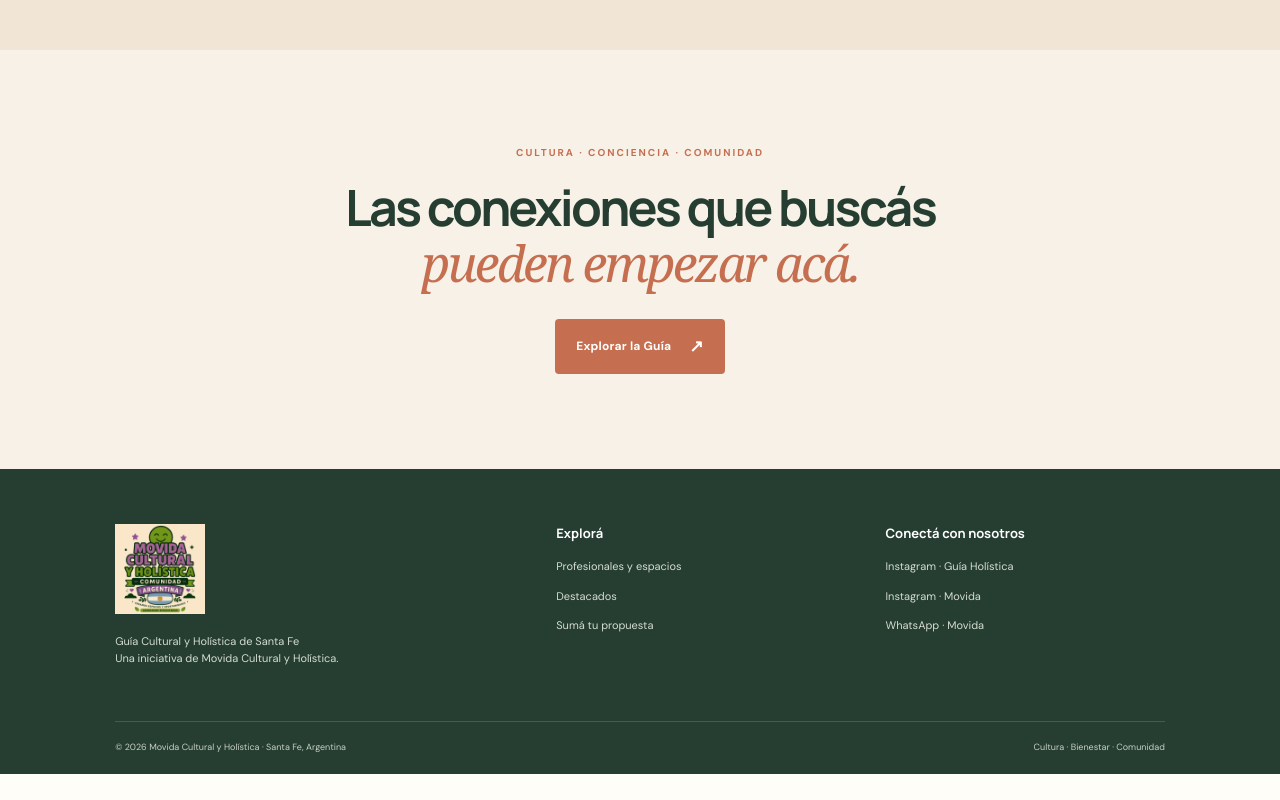
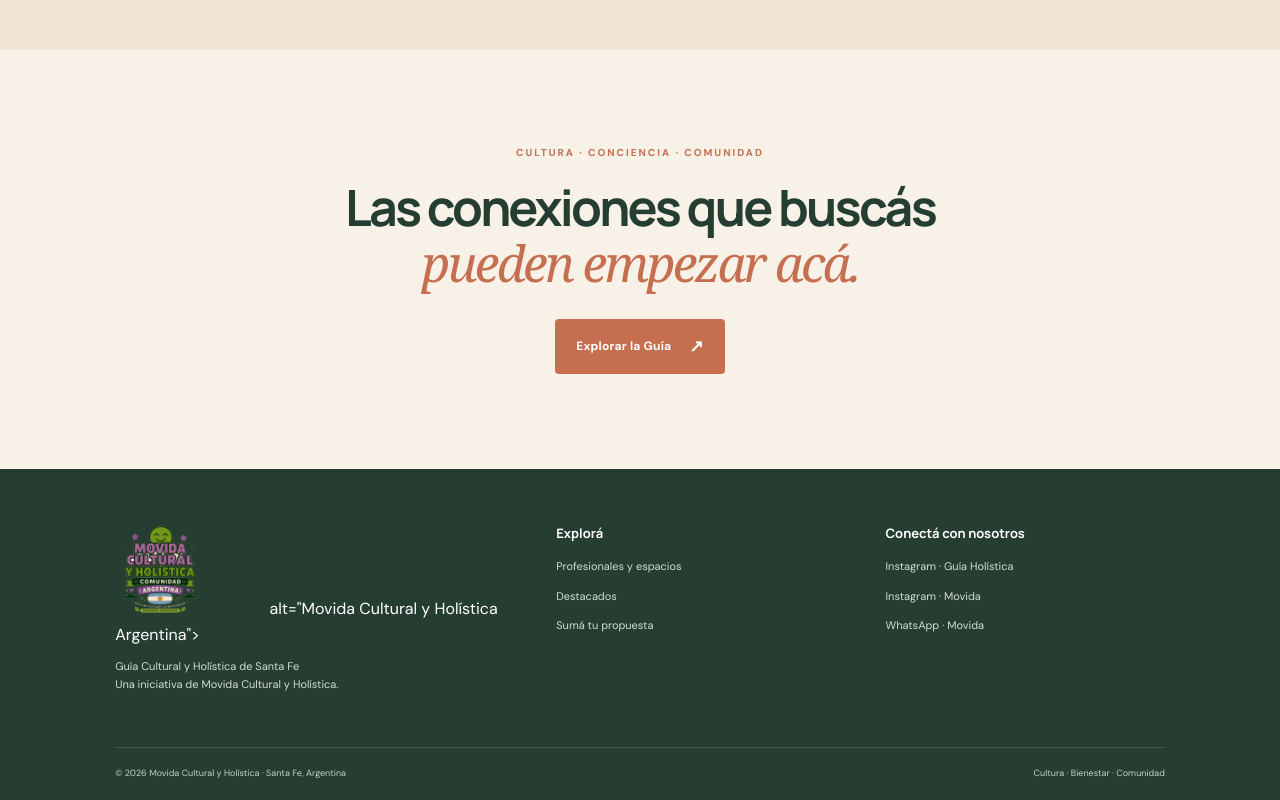
Before and after one commit to movidaculturalyholistica-argentina/guia-cultural-holistica-santa-fe, a plain HTML site: page index.html in a window 1280 px wide. Shown: the part 3530-4330 px from the top of the page. Before the commit the page ends 4304 px from the top, so only its background shows below. Drawn offline with Linux system fonts and the light colour scheme.

Commit message:
Actualizar logo del footer para usar la versión con fondo transparente

```diff
--- a/index.html
+++ b/index.html
@@ -26,6 +26,6 @@
 <section class="video-section"><div class="video-symbol">▶</div><div><span class="eyebrow">MOViDA EN VIDEO</span><h2>Tu propuesta,<br><em>en movimiento.</em></h2><p>Un espacio audiovisual para conocer profesionales, experiencias y proyectos a través de videos publicados en el canal oficial de Movida.</p></div><span class="coming-soon">ESPACIO AUDIOVISUAL</span></section>
 <section class="final-cta"><span class="eyebrow">CULTURA · CONCIENCIA · COMUNIDAD</span><h2>Las conexiones que buscás<br><em>pueden empezar acá.</em></h2><a class="btn btn-primary" href="#explorar">Explorar la Guía <span>↗</span></a></section>
 </main>
-<footer class="footer"><div class="footer-main"><div class="footer-brand"><div class="movida-logo"><img src=assets/F8931FBD-8CDE-486F-85CA-B94BFAE77F2B-e1791464208932.png alt="Movida Cultural y Holística Argentina"></div><p>Guía Cultural y Holística de Santa Fe<br>Una iniciativa de Movida Cultural y Holística.</p></div><div><b>Explorá</b><a href="#explorar">Profesionales y espacios</a><a href="#destacados">Destacados</a><a href="#sumate">Sumá tu propuesta</a></div><div><b>Conectá con nosotros</b><a href="https://www.instagram.com/guiaholisticasantafe/" target="_blank" rel="noopener">Instagram · Guía Holística</a><a href="https://www.instagram.com/movidaculturalyholistica/" target="_blank" rel="noopener">Instagram · Movida</a><a href="https://wa.me/5492944247182" target="_blank" rel="noopener">WhatsApp · Movida</a></div></div><div class="footer-bottom"><span>© <span id="year"></span> Movida Cultural y Holística · Santa Fe, Argentina</span><span>Cultura · Bienestar · Comunidad</span></div></footer>
+<footer class="footer"><div class="footer-main"><div class="footer-brand"><div class="movida-logo"><img src="assets/LOGO GITHUB.png" alt="Movida Cultural y Holística Argentina"> alt="Movida Cultural y Holística Argentina"></div><p>Guía Cultural y Holística de Santa Fe<br>Una iniciativa de Movida Cultural y Holística.</p></div><div><b>Explorá</b><a href="#explorar">Profesionales y espacios</a><a href="#destacados">Destacados</a><a href="#sumate">Sumá tu propuesta</a></div><div><b>Conectá con nosotros</b><a href="https://www.instagram.com/guiaholisticasantafe/" target="_blank" rel="noopener">Instagram · Guía Holística</a><a href="https://www.instagram.com/movidaculturalyholistica/" target="_blank" rel="noopener">Instagram · Movida</a><a href="https://wa.me/5492944247182" target="_blank" rel="noopener">WhatsApp · Movida</a></div></div><div class="footer-bottom"><span>© <span id="year"></span> Movida Cultural y Holística · Santa Fe, Argentina</span><span>Cultura · Bienestar · Comunidad</span></div></footer>
 <a class="whatsapp-float" href="https://wa.me/5492944247182" target="_blank" rel="noopener" aria-label="Contactar a Movida por WhatsApp">✆</a>
 <script src="app.js"></script></body></html>
```
